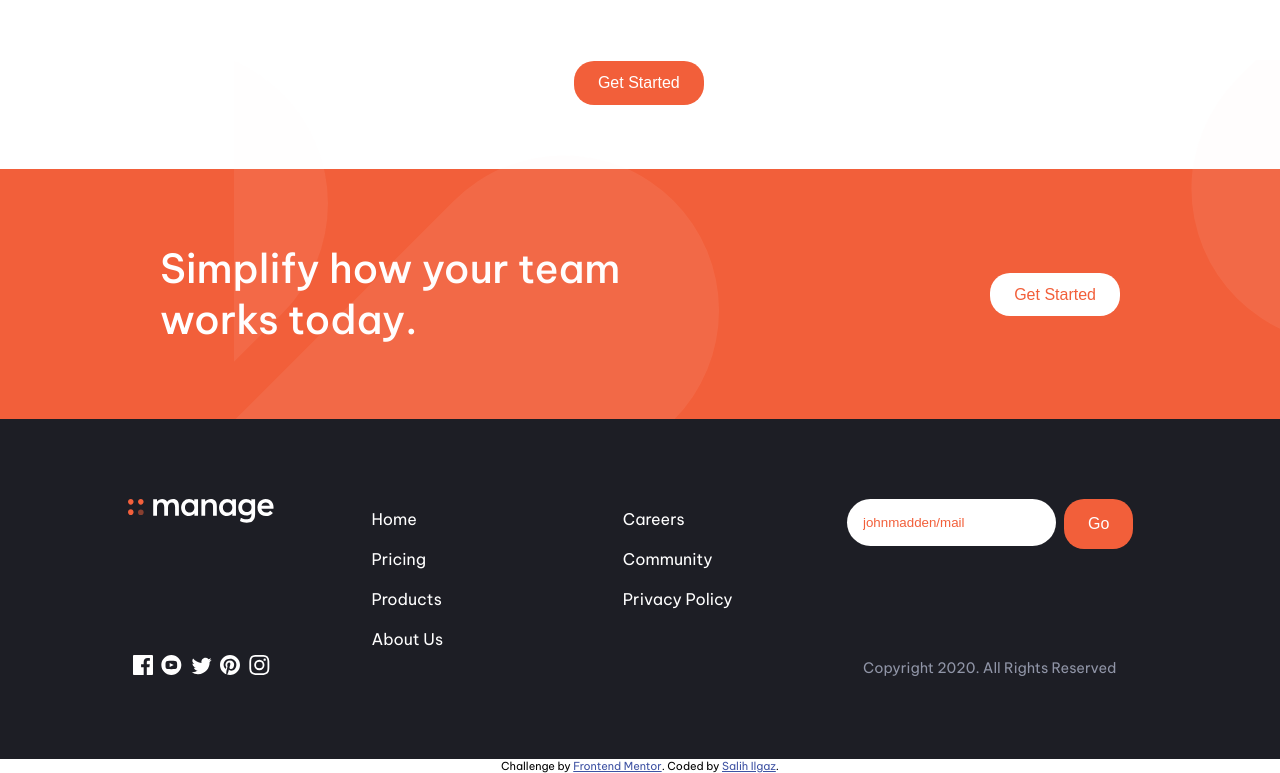
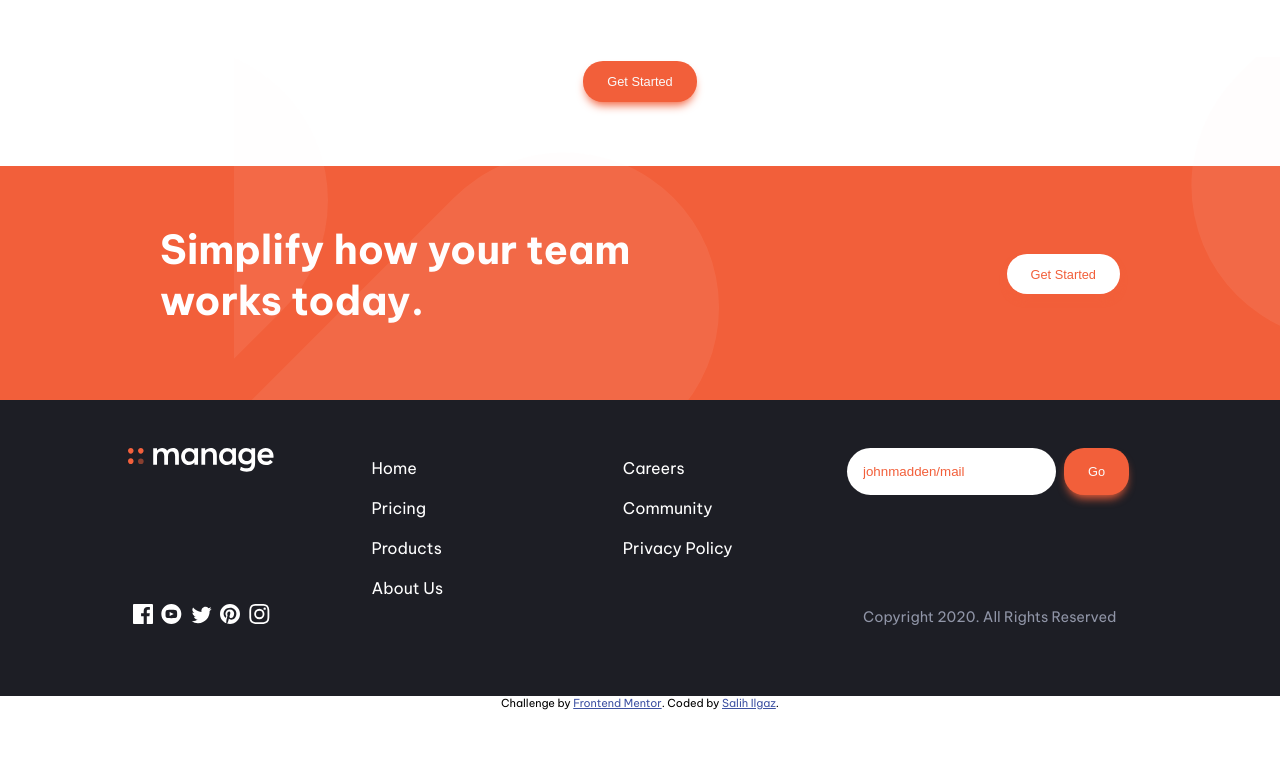
Before and after one commit to johannes191919/manage-landing-page-master, a plain HTML site: page index.html in a window 1280 px wide. Shown: the part 1860-2633 px from the top of the page. After the commit the page ends 2570 px from the top, so only its background shows below. Drawn offline with nearby package versions, Linux system fonts and the light colour scheme.

Commit message:
box-shadow added

```diff
--- a/style.css
+++ b/style.css
@@ -62,12 +62,14 @@
   }
 
   button {
-    font-size: 1.0rem;
-
+    font-size: 0.8rem;
+
+
+    box-shadow: 0px 6px 10px -3px hsl(12deg 88% 59%);
     cursor: pointer;
     border: none;
     background-color: hsl(12, 88%, 59%);
-    color: white;
+    color:  hsl(0, 0%, 98%);
     padding: 0.8rem;
     padding-left: 1.5rem;
     border-radius: 20px;
@@ -107,7 +109,7 @@
 
   .owl-carousel .owl-item p {
     color: hsl(227, 12%, 61%);
-    font-size: 0.8rem;
+    font-size: 0.9rem;
     position: relative;
     top: -1.3125rem;
     line-height: 1.5rem;
@@ -263,9 +265,9 @@
   .center {
 
     position: relative;
-    width: 8.26rem;
+
     z-index: 2;
-
+    width: 113.46px;
     margin-left: auto;
     margin-right: auto;
     margin-top: 4.0rem;
@@ -276,13 +278,13 @@
     background-color: hsl(12, 88%, 59%);
     position: relative;
 
-    height: 15.625rem;
+    height: 14.625rem;
   }
 
   .last_page p {
     margin-left: 10rem;
-    margin-top: 4.6625rem;
-    font-weight: 500;
+    margin-top: 3.6625rem;
+    font-weight: 600;
     font-size: 2.5rem;
     color: white;
     display: inline-block;
@@ -299,7 +301,7 @@
   #last_page_button {
     position: absolute;
     right: 10rem;
-    top: 6.5125rem;
+    top: 5.5125rem;
     background-color: white;
     display: inline-block;
     color: hsl(12, 88%, 59%);
@@ -307,7 +309,7 @@
 
 
   footer {
-    height: 21.25rem;
+    height: 18.50rem;
     background-color: hsl(233, 12%, 13%);
     position: relative;
   }
@@ -337,11 +339,11 @@
 
   .footer_left {
     margin-left: 8rem;
-    margin-top: 5rem;
+    margin-top: 3rem;
   }
 
   .footer_middle {
-    margin-top: 5.0rem;
+    margin-top: 3.0rem;
 
     width: fit-content;
     margin-left: auto;
@@ -363,7 +365,7 @@
   .footer_right {
     display: inline-block;
     right: 14rem;
-    top: 5rem;
+    top: 3rem;
     color: hsl(227, 12%, 61%);
     ;
   }
```
